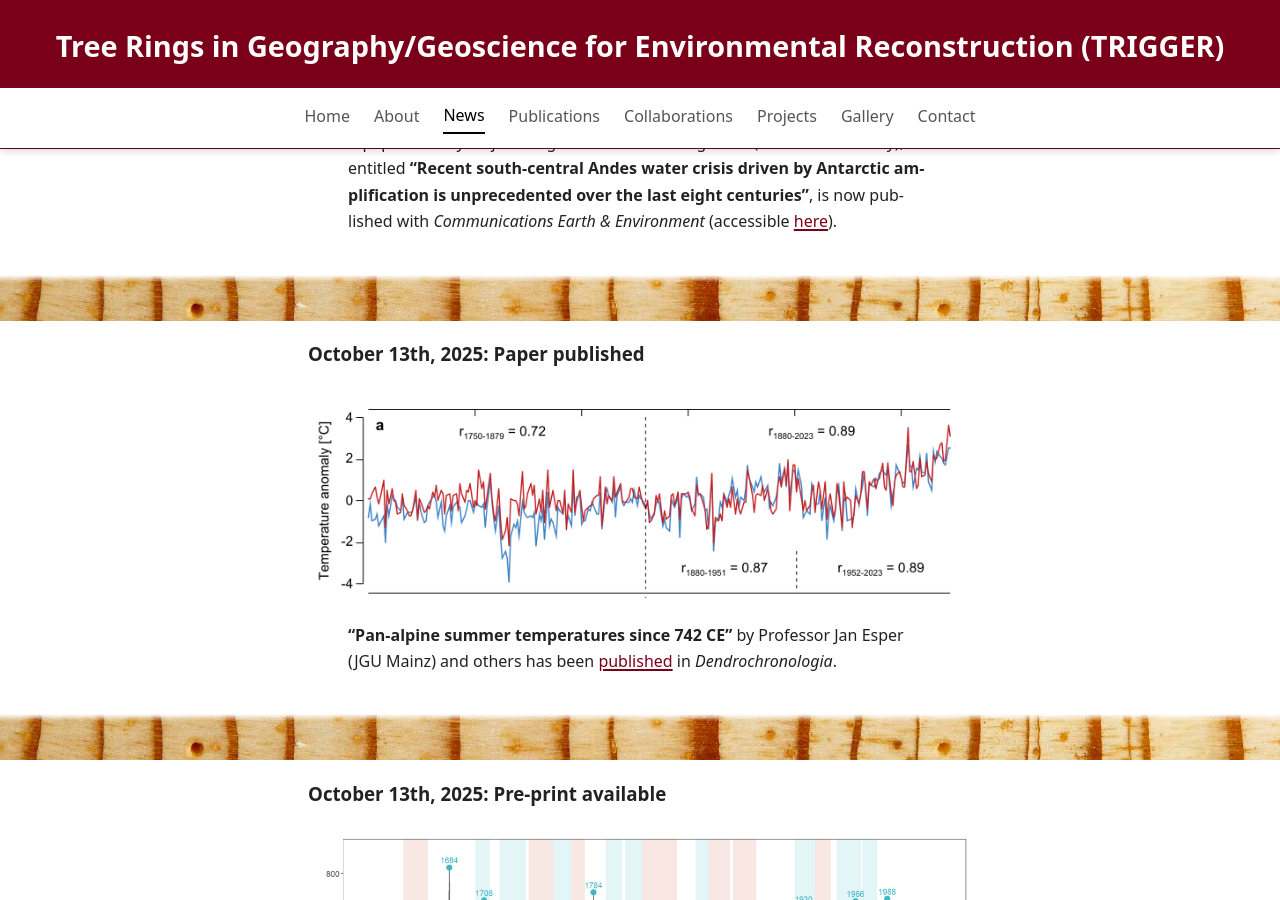
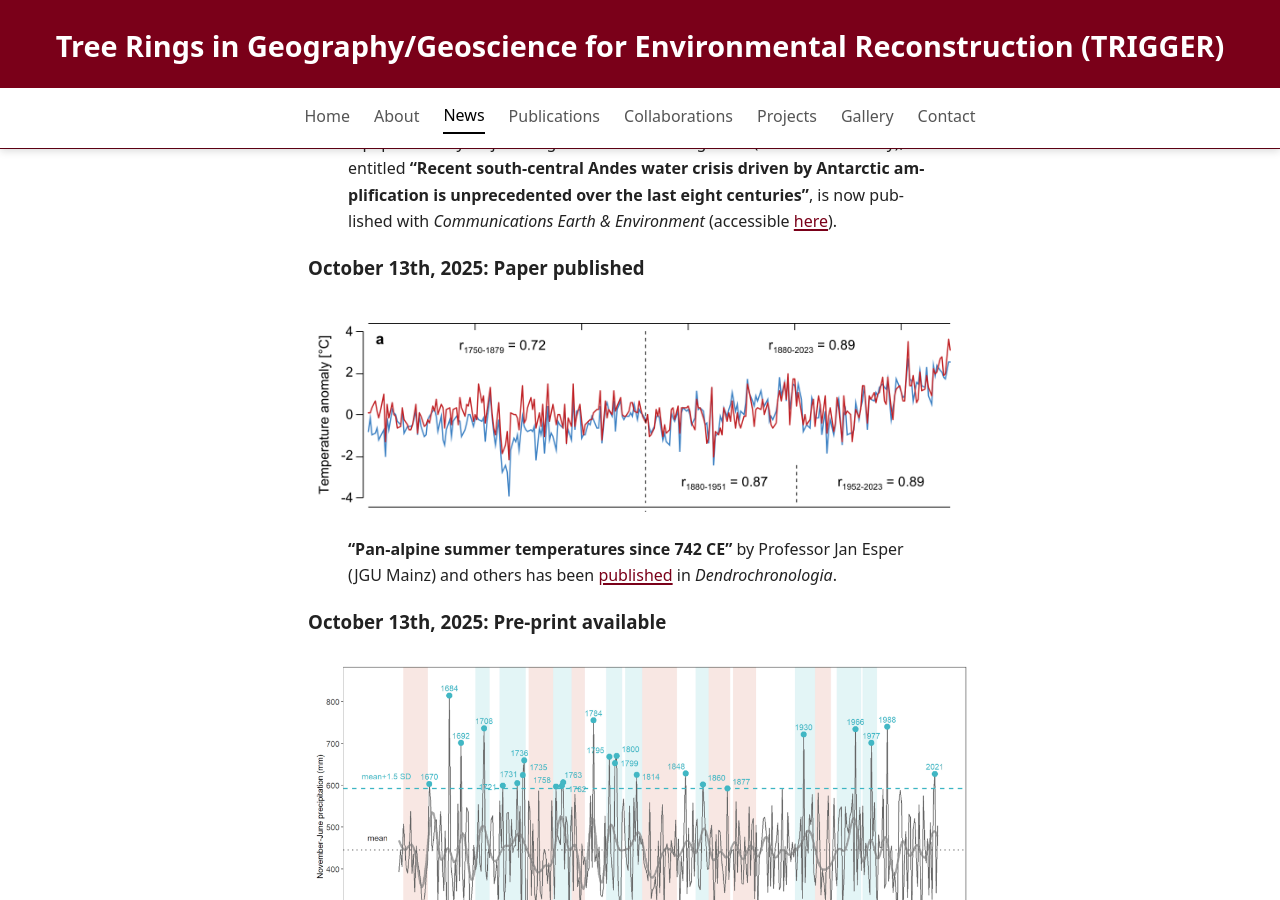
Before and after one commit to mcatorbenson/mcatorbenson.github.io, a Jekyll site: the page built from news/index.md, in a window 1280 px wide and 900 px high, scrolled down 414 px. Built offline with Jekyll 4.4.1, drawn with Linux system fonts in a browser that asks for light colours.

Commit message:
Update index.md

```diff
--- a/news/index.md
+++ b/news/index.md
@@ -11,9 +11,6 @@ title: News
 
 > A paper lead by Shijie Wang and Professor Feng Chen (Yunnan University), entitled **"Recent south-central Andes water crisis driven by Antarctic amplification is unprecedented over the last eight centuries"**, is now published with *Communications Earth & Environment* (accessible [here](https://www.nature.com/articles/s43247-025-02858-1/)).
 
-<div class="full-width-break">
-  <img src="../assets/images/break1.png" alt="">
-</div>
 
 ### October 13th, 2025: Paper published
 <a href="../assets/temp/esper25DENDRO.png" class="lightbox">
@@ -22,9 +19,6 @@ title: News
 
 > **"Pan-alpine summer temperatures since 742 CE"** by Professor Jan Esper (JGU Mainz) and others has been [published](https://www.sciencedirect.com/science/article/pii/S1125786525001468) in *Dendrochronologia*.
 
-<div class="full-width-break">
-  <img src="../assets/images/break1.png" alt="">
-</div>
 
 ### October 13th, 2025: Pre-print available
 <a href="../assets/temp/albaP1.png" class="lightbox">
@@ -33,9 +27,6 @@ title: News
 
 > A pre-print entitled **"Unlocking the potential of pollarded oaks: A 375–year hydroclimate reconstruction from northcentral Spain"** lead by Dr. Alba Sanmiguel-Vallelado (Universidad de Valladolid) has been posted on EGUsphere, and can be accessed [here](https://egusphere.copernicus.org/preprints/2025/egusphere-2025-4494).
 
-<div class="full-width-break">
-  <img src="../assets/images/break1.png" alt="">
-</div>
 
 ### September 22nd, 2025: Paper published
 <a href="../assets/temp/hom25TREES.png" class="lightbox">
```
